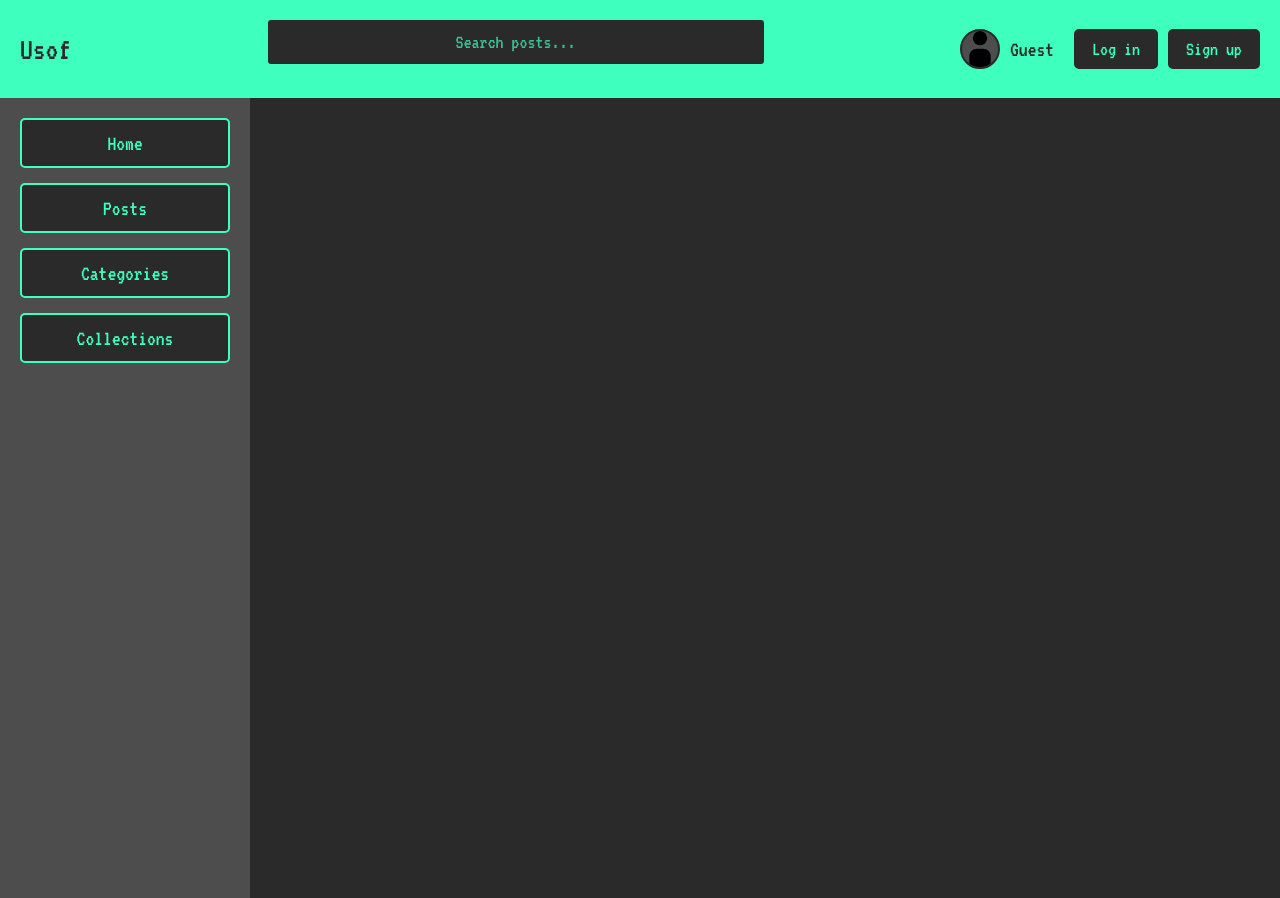
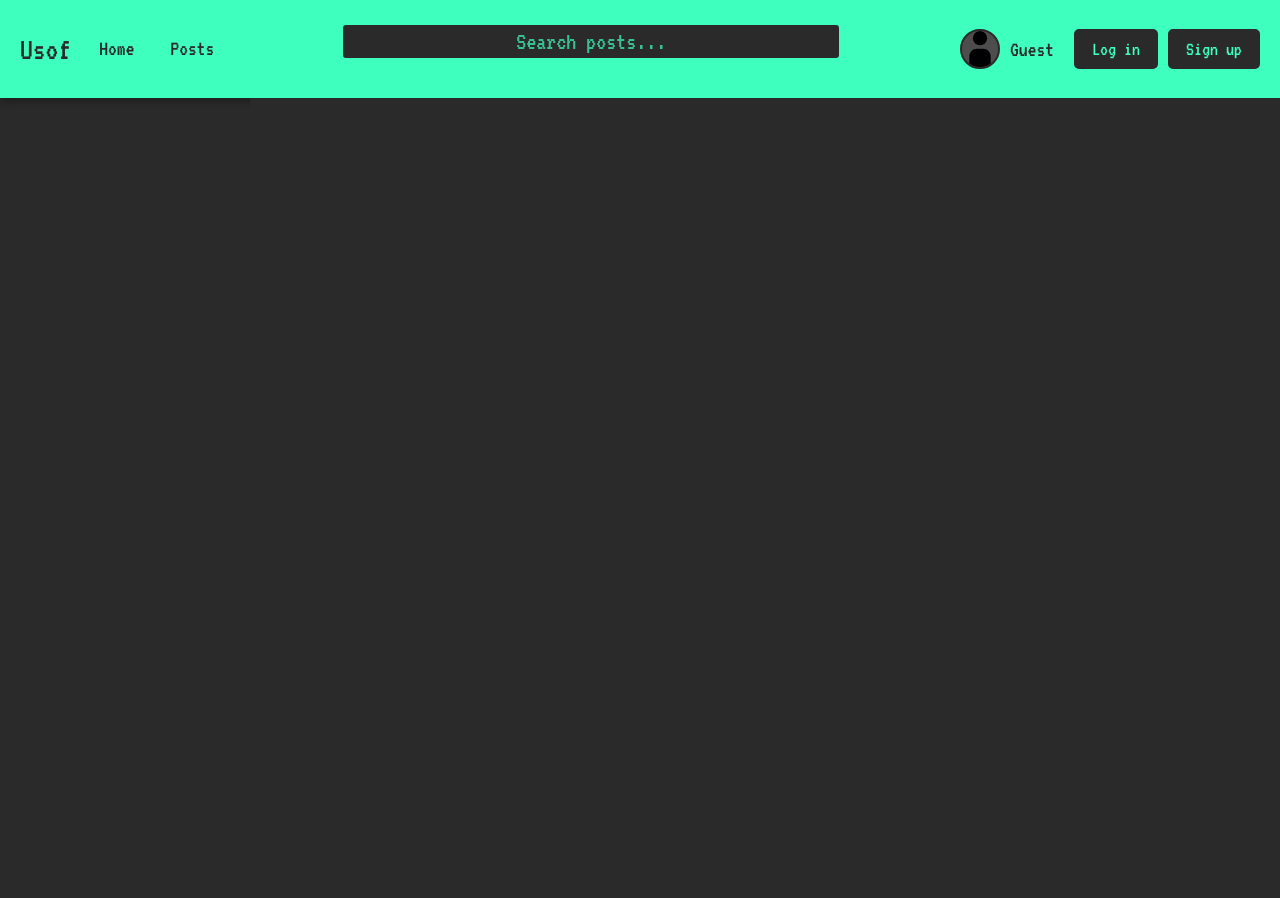
Before and after one commit to Teyvani/Usof-Frontend, a React (Vite) app: page / in a window 1280 px wide. After the commit the page ends 826 px from the top, so only its background shows below. Built offline with nearby package versions, Linux system fonts and the light colour scheme.

Commit message:
small changes

```diff
--- a/src/App.jsx
+++ b/src/App.jsx
@@ -59,15 +59,14 @@ function App() {
         <BrowserRouter>
             <Routes>
                 <Route element={<Layout />}>
-                <Route path="/" element={<HomePage />}>
-                    <Route path="/posts" element={<PostsSection />} />
-                    <Route path="/posts/:id" element={<PostDetailPage />} />
-                    <Route path="/posts/create" element={<CreatePostPage />} />
-                    <Route path="/posts/:id/edit" element={<EditPostPage />} />
+                <Route path="/" element={<HomePage />}/>
+                <Route path="/posts" element={<PostsSection />} />
+                <Route path="/posts/:id" element={<PostDetailPage />} />
+                <Route path="/posts/create" element={<CreatePostPage />} />
+                <Route path="/posts/:id/edit" element={<EditPostPage />} />
+                <Route path="/profile/:id" element={<ProfilePage />} />
 
-                </Route>
 
-                <Route path="/profile/:id" element={<ProfilePage />} />
                 <Route path="/login" element={<LoginPage />} />
                 <Route path="/register" element={<RegisterPage />} />
                 <Route path="/confirm-email" element={<EmailConfirmationPage />} />
--- a/src/components/Header.jsx
+++ b/src/components/Header.jsx
@@ -26,6 +26,10 @@ const Header = () => {
             <div className='logo'>
                 <Link to='/'><h1>Usof</h1></Link>
             </div>
+            <nav className="main-nav">
+                <Link to="/" className={`nav-link '/'}`}>Home</Link>
+                <Link to="/posts" className={`nav-link '/posts'}`}>Posts</Link>
+            </nav>
             <div className='search-bar'>
                 <input id='header-search-bar' type='text' placeholder='Search posts...' className='search-input'/>
             </div>
--- a/src/components/NavigationSection.jsx
+++ /dev/null
@@ -1,15 +0,0 @@
-import React from "react";
-import { useNavigate, Link } from "react-router-dom";
-
-const NavigationSection = () => {
-    return (
-        <div className="navigation">
-            <div><Link to='/'>Home</Link></div>
-            <div><Link to='/posts'>Posts</Link></div>
-            <div>Categories</div>
-            <div>Collections</div>
-        </div>
-    );
-}
-
-export default NavigationSection;
--- a/src/pages/HomePage.jsx
+++ b/src/pages/HomePage.jsx
@@ -1,16 +1,13 @@
 import React, { useState, useEffect } from 'react';
 import { useDispatch, useSelector } from 'react-redux';
 import { Link } from 'react-router-dom';
-import { Outlet } from 'react-router-dom';
-import NavigationSection from '../components/NavigationSection';
 import '../styles/home.css'
 
 
 const HomePage = () => {
     return (
         <div className="home-page">
-            <div className='div1'><NavigationSection /></div>
-            <div className='div2'><Outlet /></div>
+            <div className='div2'></div>
         </div>
     );
 };
--- a/src/styles/header.css
+++ b/src/styles/header.css
@@ -16,11 +16,11 @@ header {
     justify-content: center;
 }
 
-.search-input {
+#header-search-bar.search-input {
     width: 100%;
     max-width: 500px;
     font-family: "VT323", monospace;
-    font-size: 20px;
+    font-size: 25px;
     text-align: center;
     outline: none;
     padding: 4px 6px;
@@ -101,3 +101,28 @@ header {
     background-color: #cc0000;
     border-color: #cc0000;
 }
+
+.main-nav {
+  display: flex;
+  gap: 20px;
+  align-items: center;
+}
+
+.nav-link {
+  color: #2a2a2a;
+  text-decoration: none;
+  font-size: 22px;
+  font-family: "VT323", monospace;
+  padding: 4px 8px;
+  border-bottom: 2px solid transparent;
+  transition: 0.2s;
+}
+
+.nav-link:hover {
+  border-bottom: 2px solid #2a2a2a;
+}
+
+.active-link {
+  border-bottom: 2px solid #2a2a2a;
+  font-weight: bold;
+}
--- a/src/styles/home.css
+++ b/src/styles/home.css
@@ -20,7 +20,7 @@
 
 .posts-section {
     max-width: 1400px;
-    margin: 0 auto;
+    margin: 20px auto;
 }
 
 .posts-section-header {
```
